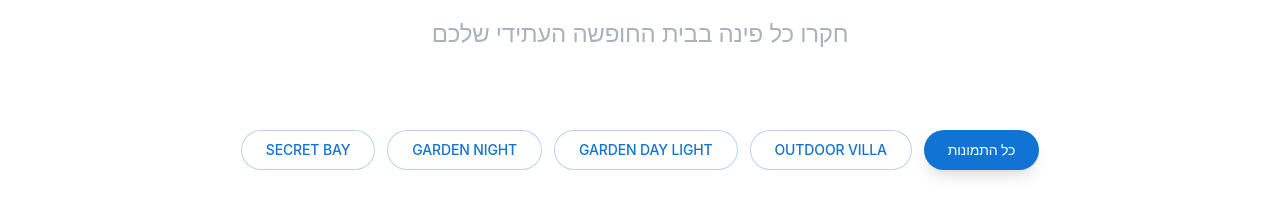
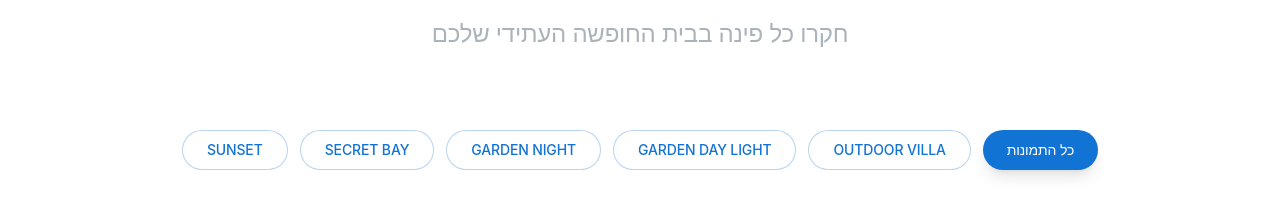
Before and after one commit to nawipro/land-in-crete-now, a React (Vite) app: page / in a window 1280 px wide. Shown: the part 2260-2480 px from the top of the page. Built offline with nearby package versions, Linux system fonts and the light colour scheme; no server answers; the database is empty.

Commit message:
Fix: Remove sunset images
The sunset images have been removed from the gallery.

```diff
--- a/src/components/GallerySection.tsx
+++ b/src/components/GallerySection.tsx
@@ -19,6 +19,7 @@ const GallerySection: React.FC<GallerySectionProps> = ({ translations, content }
     { id: 'garden-day-light', name: 'GARDEN DAY LIGHT' },
     { id: 'garden-night', name: 'GARDEN NIGHT' },
     { id: 'secret-bay', name: 'SECRET BAY' },
+    { id: 'sunset', name: 'SUNSET' },
   ];
   // Merge CMS categories with defaults (avoid duplicates)
   const mergedCategoryList = [
@@ -56,6 +57,12 @@ const GallerySection: React.FC<GallerySectionProps> = ({ translations, content }
     { id: 19, category: 'secret-bay', src: '/lovable-uploads/56bdb900-04bd-4ddf-8cc6-f667096f9a1a.png', alt: 'Secret Bay – path up to the house' },
     { id: 20, category: 'secret-bay', src: '/lovable-uploads/7f16ca73-ff74-4efc-a9e0-d712ab162e24.png', alt: 'Secret Bay – clear water and cliffs' },
     { id: 21, category: 'secret-bay', src: '/lovable-uploads/d6a759c2-d3d6-4075-86d1-1fb91bb11102.png', alt: 'Secret Bay – narrow bay opening to sea' },
+    // Sunset defaults
+    { id: 22, category: 'sunset', src: '/lovable-uploads/2eaaf3d8-9d2b-40fc-bc1f-6b182508d974.png', alt: 'Sunset – golden sky over sea and cliffs' },
+    { id: 23, category: 'sunset', src: '/lovable-uploads/750881ee-70c1-4119-a34b-407414bfa7d9.png', alt: 'Sunset – warm light reflecting on water' },
+    { id: 24, category: 'sunset', src: '/lovable-uploads/5a2d5928-4117-4af4-8c6a-87790aaf54a2.png', alt: 'Sunset – horizon glow with coastal rocks' },
+    { id: 25, category: 'sunset', src: '/lovable-uploads/021838e8-6de7-419e-9e7e-465890bc2e6d.png', alt: 'Sunset – vibrant colors over the bay' },
+    { id: 26, category: 'sunset', src: '/lovable-uploads/7e3741f4-6841-4a66-af3c-5415e6708cf4.png', alt: 'Sunset – evening light by the villa' },
   ];
 
   let galleryImages = [] as { id: number; category: string; src: string; alt: string }[];
--- a/src/pages/admin/ContentManager.tsx
+++ b/src/pages/admin/ContentManager.tsx
@@ -37,7 +37,8 @@ const DEFAULTS: Record<PageSlug, any> = {
       { id: 'outdoor', title: 'OUTDOOR VILLA', order: 1 },
       { id: 'garden-day-light', title: 'GARDEN DAY LIGHT', order: 2 },
       { id: 'garden-night', title: 'GARDEN NIGHT', order: 3 },
-      { id: 'secret-bay', title: 'SECRET BAY', order: 4 }
+      { id: 'secret-bay', title: 'SECRET BAY', order: 4 },
+      { id: 'sunset', title: 'SUNSET', order: 5 }
     ],
       images: [
         { url: '/lovable-uploads/b03503c6-c5da-4a36-b32d-5da4c87923b1.png', alt: 'Outdoor villa – front garden', categoryId: 'outdoor', order: 1 },
@@ -61,7 +62,13 @@ const DEFAULTS: Record<PageSlug, any> = {
         { url: '/lovable-uploads/8e80ccdd-fe8d-4766-adda-ec5c847d68d8.png', alt: 'Secret Bay – stone steps path', categoryId: 'secret-bay', order: 18 },
         { url: '/lovable-uploads/56bdb900-04bd-4ddf-8cc6-f667096f9a1a.png', alt: 'Secret Bay – path up to the house', categoryId: 'secret-bay', order: 19 },
         { url: '/lovable-uploads/7f16ca73-ff74-4efc-a9e0-d712ab162e24.png', alt: 'Secret Bay – clear water and cliffs', categoryId: 'secret-bay', order: 20 },
-        { url: '/lovable-uploads/d6a759c2-d3d6-4075-86d1-1fb91bb11102.png', alt: 'Secret Bay – narrow bay opening to sea', categoryId: 'secret-bay', order: 21 }
+        { url: '/lovable-uploads/d6a759c2-d3d6-4075-86d1-1fb91bb11102.png', alt: 'Secret Bay – narrow bay opening to sea', categoryId: 'secret-bay', order: 21 },
+        // Sunset
+        { url: '/lovable-uploads/2eaaf3d8-9d2b-40fc-bc1f-6b182508d974.png', alt: 'Sunset – golden sky over sea and cliffs', categoryId: 'sunset', order: 22 },
+        { url: '/lovable-uploads/750881ee-70c1-4119-a34b-407414bfa7d9.png', alt: 'Sunset – warm light reflecting on water', categoryId: 'sunset', order: 23 },
+        { url: '/lovable-uploads/5a2d5928-4117-4af4-8c6a-87790aaf54a2.png', alt: 'Sunset – horizon glow with coastal rocks', categoryId: 'sunset', order: 24 },
+        { url: '/lovable-uploads/021838e8-6de7-419e-9e7e-465890bc2e6d.png', alt: 'Sunset – vibrant colors over the bay', categoryId: 'sunset', order: 25 },
+        { url: '/lovable-uploads/7e3741f4-6841-4a66-af3c-5415e6708cf4.png', alt: 'Sunset – evening light by the villa', categoryId: 'sunset', order: 26 }
       ]
   },
   explore: { hero_title: 'Explore the Area', attractions: [], hero_image: { url: '', alt: '' } },
```
